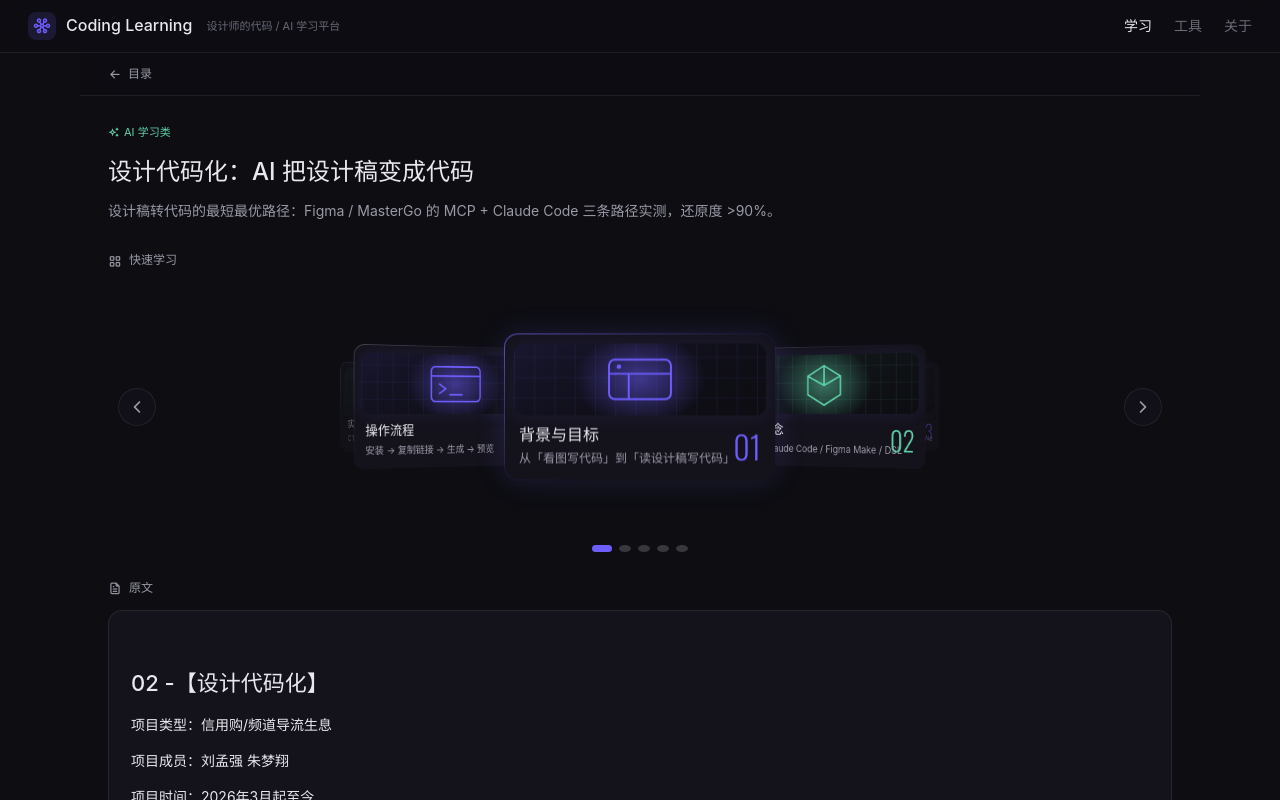
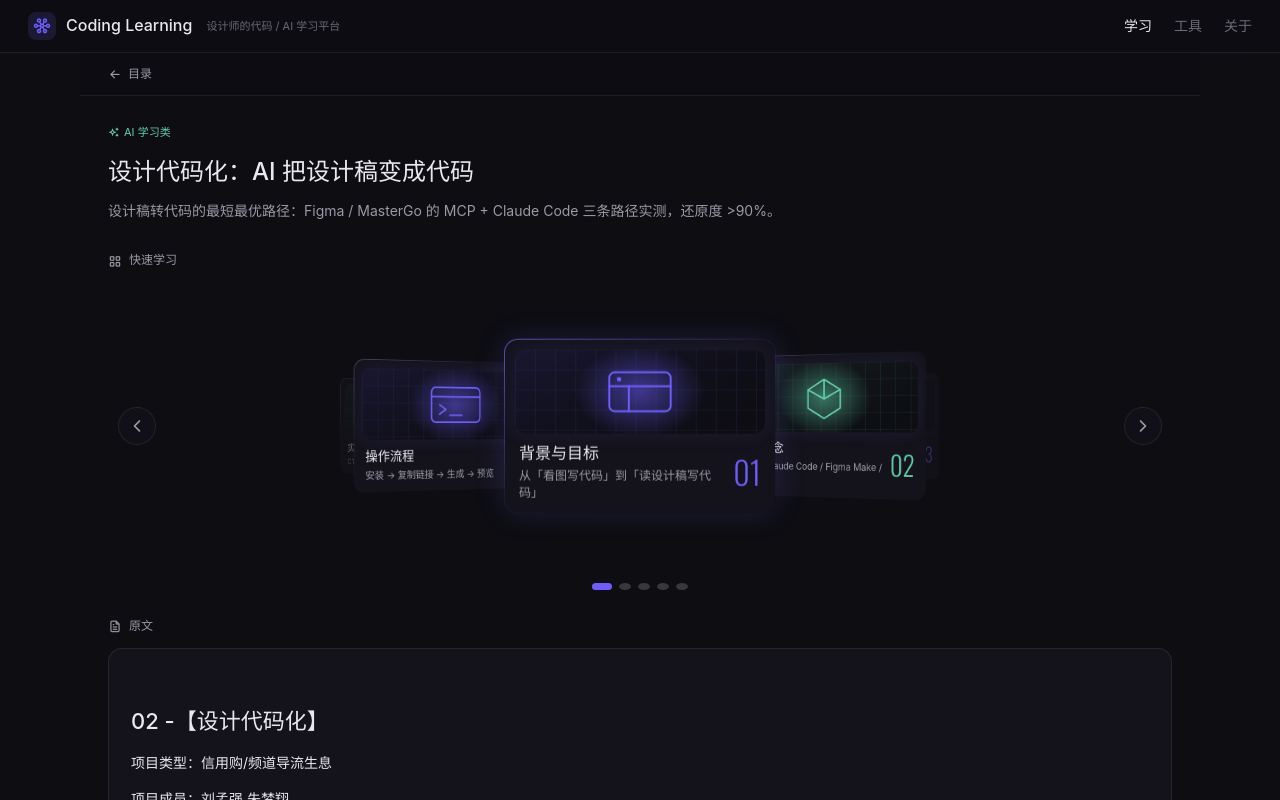
Before and after one commit to lmqinsydney-lab/coding-learning, a React (Vite) app: page /article/design-to-code in a window 1280 px wide. Shown: the top 800 px of the page. Built offline with nearby package versions, Linux system fonts and the light colour scheme.

Commit message:
fix: 模块卡说明允许折行(最多2行)避免与右侧序号重叠，卡片加高
Co-Authored-By: Claude Opus 4.8 <noreply@anthropic.com>

```diff
--- a/src/shell/shell.css
+++ b/src/shell/shell.css
@@ -270,7 +270,7 @@
 .carousel {
   position: relative;
   width: 100%;
-  height: 248px;
+  height: 286px;
   perspective: 1600px;
   overflow: hidden;
   touch-action: pan-y;
@@ -368,8 +368,8 @@
   box-shadow: 0 0 30px rgba(124, 109, 252, 0.16);
 }
 .mc-glyph {
-  height: 72px;
-  margin: 9px 9px 0;
+  height: 84px;
+  margin: 10px 10px 0;
   border-radius: var(--r-md);
   overflow: hidden;
   position: relative;
@@ -408,7 +408,12 @@
   font-size: var(--fs-sm);
   color: var(--text-secondary);
   margin-top: 3px;
-  white-space: nowrap;
+  line-height: 1.45;
+  display: -webkit-box;
+  -webkit-line-clamp: 2;
+  line-clamp: 2;
+  -webkit-box-orient: vertical;
+  overflow: hidden;
 }
 
 .origin-body {
```
